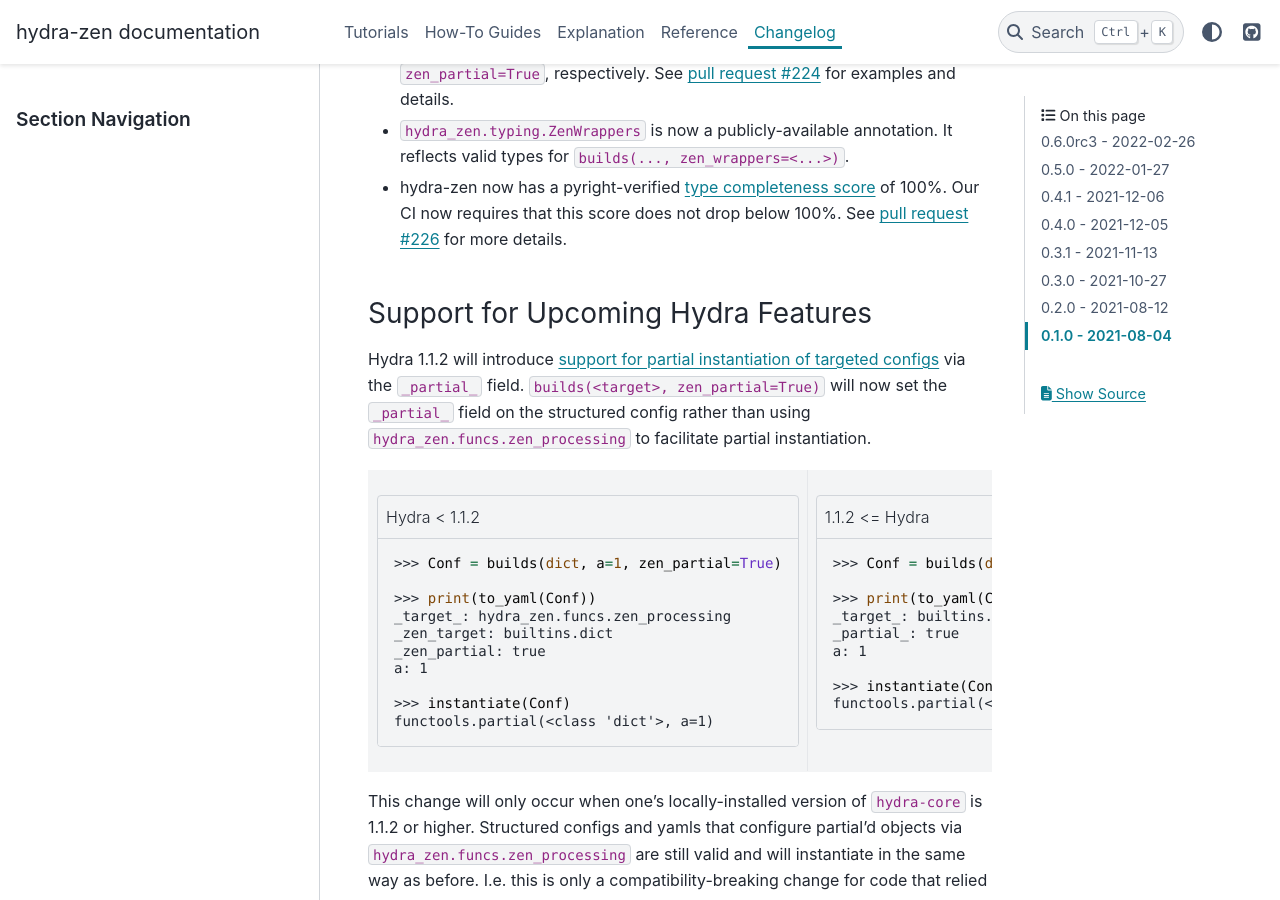
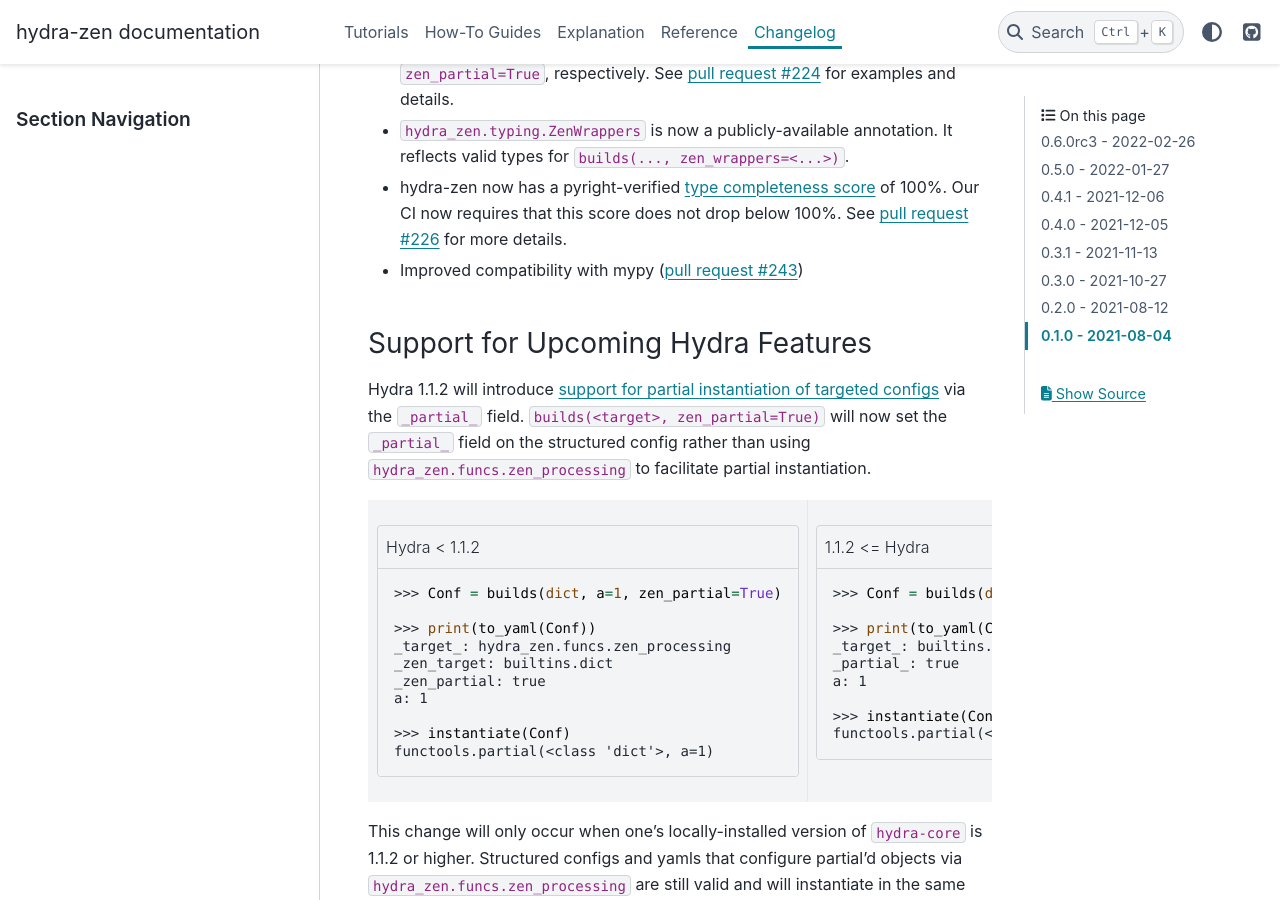
Before and after one commit to mit-ll-responsible-ai/hydra-zen, a Sphinx documentation site: the page built from docs/source/changes.rst, in a window 1280 px wide and 900 px high, scrolled down 1028 px. Built offline with Sphinx 7.4.7 and the PyData theme 0.15.4, drawn with Linux system fonts in a browser that asks for light colours; the version number could not be read and is left out.

Commit message:
update changelog

```diff
--- a/docs/source/changes.rst
+++ b/docs/source/changes.rst
@@ -37,6 +37,7 @@
 - Type-information is now dispatched by :func:`~hydra_zen.make_custom_builds_fn` for the common use-cases of ``populate_full_signature=True`` and ``zen_partial=True``, respectively. See :pull:`224` for examples and details.
 - ``hydra_zen.typing.ZenWrappers`` is now a publicly-available annotation. It reflects valid types for ``builds(..., zen_wrappers=<...>)``.
 - hydra-zen now has a pyright-verified `type completeness score <https://github.com/microsoft/pyright/blob/92b4028cd5fd483efcf3f1cdb8597b2d4edd8866/docs/typed-libraries.md#verifying-type-completeness>`_ of 100%. Our CI now requires that this score does not drop below 100%. See :pull:`226` for more details.
+- Improved compatibility with mypy (:pull:`243`)
 
 
 Support for Upcoming Hydra Features
```
